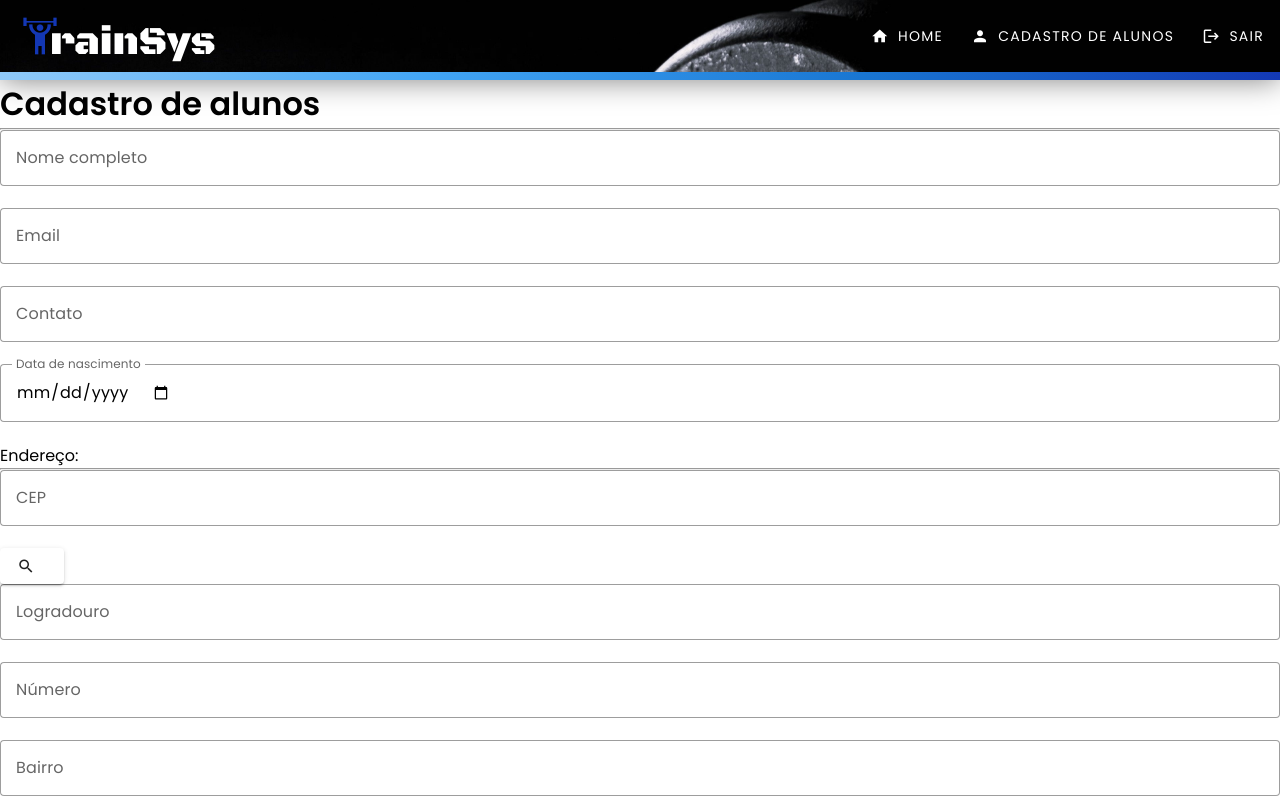
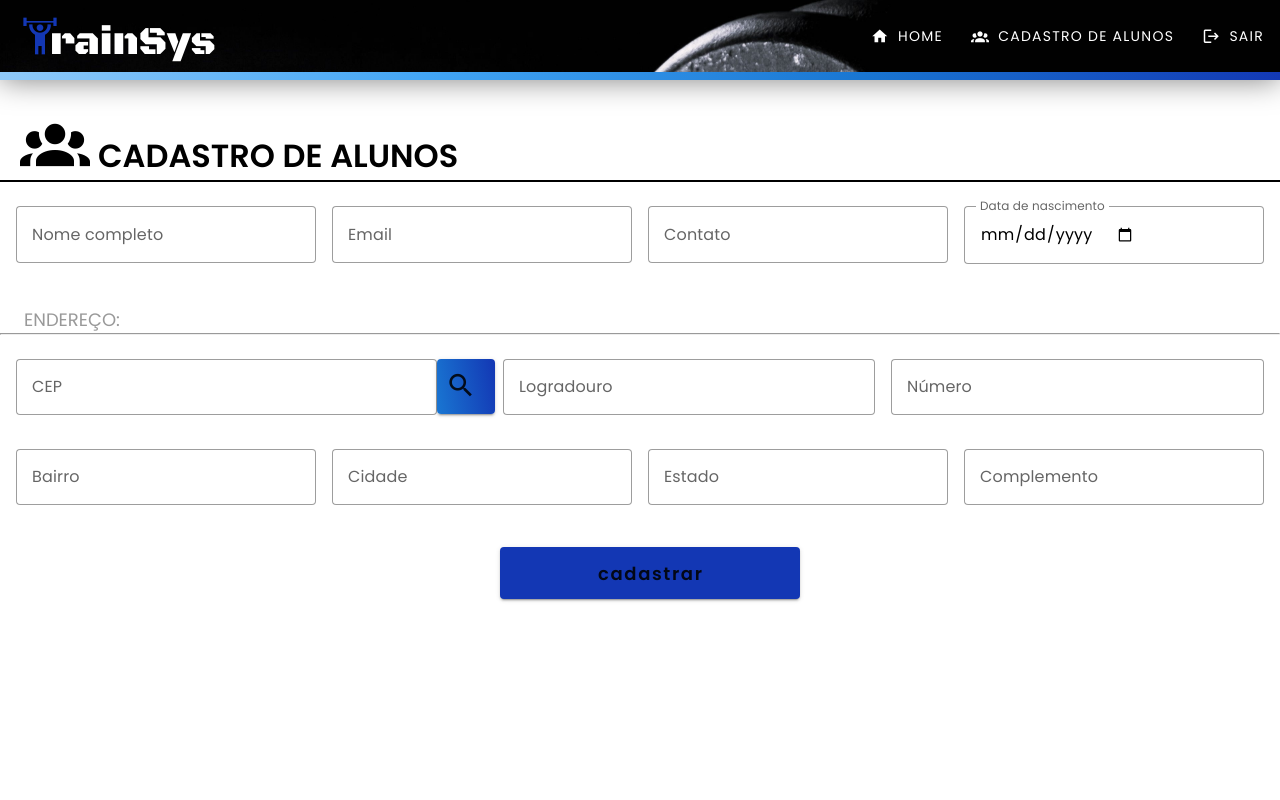
Before and after one commit to VeronicaVilas/ProjetoFinal_Modulo1_TrainSys, a Vue app in the folder TrainSys/: page /#/cadastro/novo-aluno in a window 1280 px wide. Shown: the top 800 px of the page. Built offline with nearby package versions, Linux system fonts and the light colour scheme; a web font is replaced by a local one.

Commit message:
style: added styling to the page and changed the header icon

```diff
--- a/TrainSys/src/components/Header.vue
+++ b/TrainSys/src/components/Header.vue
@@ -13,7 +13,7 @@
           </router-link>
 
           <router-link to="/cadastro/novo-aluno">
-            <v-btn class="button-header" :height="72" variant="text" prepend-icon="mdi-account">Cadastro de Alunos</v-btn>
+            <v-btn class="button-header" :height="72" variant="text" prepend-icon="mdi-account-group">Cadastro de Alunos</v-btn>
           </router-link>
 
           <router-link to="/">
--- a/TrainSys/src/views/register/newStudent/NewStudent.vue
+++ b/TrainSys/src/views/register/newStudent/NewStudent.vue
@@ -1,11 +1,15 @@
 <template>
-  <h1>Cadastro de alunos</h1>
 
-  <hr>
+  <div class="d-flex">
+    <v-icon class="icon mt-7 ms-5" icon="mdi-account-group" size="x-large"></v-icon>
+    <h1 class="title mt-13 ml-2">Cadastro de alunos</h1>
+  </div>
+
+  <hr class="student-line">
 
   <v-form @submit.prevent="handleSubmitNewStudent">
 
-    <div >
+    <div class="d-flex ma-2 mt-6">
 
     <v-text-field
     label="Nome completo"
@@ -14,6 +18,7 @@
     v-model="name"
     :error-messages="this.errorValidation.name"
     variant="outlined"
+    class="w-25 px-2 mb-3"
     />
 
     <v-text-field
@@ -23,6 +28,7 @@
     v-model="email"
     :error-messages="this.errorValidation.email"
     variant="outlined"
+    class="w-25 px-2 mb-3"
     />
 
     <v-text-field
@@ -32,6 +38,7 @@
     v-model="contact"
     :error-messages="this.errorValidation.contact"
     variant="outlined"
+    class="w-25 px-2 mb-3"
     />
 
     <v-text-field
@@ -42,14 +49,16 @@
     v-model="date_birth"
     :error-messages="this.errorValidation.date_birth"
     variant="outlined"
+    class="w-25 px-2 mb-3"
     />
     </div>
 
-    <p>Endereço:</p>
+    <p class="subtitle ml-6">Endereço:</p>
 
     <hr>
 
-    <div>
+    <div class="d-flex flex-wrap ma-2 mt-6">
+
       <v-text-field
       label="CEP"
       placeholder="CEP"
@@ -57,8 +66,10 @@
       v-model="cep"
       :error-messages="this.errorValidation.cep"
       variant="outlined"
+      class="w-15 ps-2 mb-3"
       />
-      <v-btn prepend-icon="mdi-magnify" @click="searchAddress"></v-btn>
+
+      <v-btn class="button-search" :height="55" size="small" prepend-icon="mdi-magnify" @click="searchAddress"></v-btn>
 
       <v-text-field
       label="Logradouro"
@@ -67,6 +78,7 @@
       v-model="street"
       :error-messages="this.errorValidation.street"
       variant="outlined"
+      class="w-25 px-2 mb-3"
       />
 
       <v-text-field
@@ -76,6 +88,7 @@
       v-model="number"
       :error-messages="this.errorValidation.number"
       variant="outlined"
+      class="w-25 px-2 mb-3"
       />
 
       <v-text-field
@@ -85,6 +98,7 @@
       v-model="neighborhood"
       :error-messages="this.errorValidation.neighborhood"
       variant="outlined"
+      class="w-25 px-2 mb-3"
       />
 
       <v-text-field
@@ -94,6 +108,7 @@
       v-model="city"
       :error-messages="this.errorValidation.city"
       variant="outlined"
+      class="w-25 px-2 mb-3"
       />
 
       <v-text-field
@@ -103,6 +118,7 @@
       v-model="province"
       :error-messages="this.errorValidation.province"
       variant="outlined"
+      class="w-25 px-2 mb-3"
       />
 
       <v-text-field
@@ -110,11 +126,12 @@
       type="text"
       v-model="complement"
       variant="outlined"
+      class="w-25 px-2 mb-3"
       />
     </div>
 
-    <div>
-      <v-btn size="x-large" type="submit">Cadastrar</v-btn>
+    <div class="d-flex justify-center">
+      <v-btn class="button d-flex ml-5" size="x-large" type="submit">Cadastrar</v-btn>
     </div>
     </v-form>
 </template>
@@ -169,7 +186,7 @@ export default {
           name: yup.string().required('O nome é obrigatório'),
           email: yup.string().email('O email não é valido'),
           contact: yup.string().required('O telefone é obrigatório'),
-          date_birth: yup.date('').max(new Date(), 'A data de nascimento não pode ser no futuro'),
+          date_birth: yup.date().max(new Date(), 'A data de nascimento não pode ser no futuro'),
           cep: yup.string().required('O CEP é obrigatório'),
           number: yup.string().required('O número da residência é obrigatório'),
           street: yup.string().required('O logradouro é obrigatório'),
@@ -238,3 +255,46 @@ export default {
   }
 }
 </script>
+
+<style scoped>
+.title {
+  text-transform: uppercase;
+  font-size: 32px;
+}
+
+.student-line{
+  border: 1px solid;
+}
+
+.icon {
+  font-size: 70px;
+}
+
+.subtitle {
+  text-transform: uppercase;
+  font-size: 18px;
+  color: #999999;
+}
+.button-search {
+  font-size: 24px;
+
+  background: linear-gradient(80deg, #1976D2, #1337B4);
+  cursor: pointer;
+}
+.button {
+  width: 300px;
+
+  text-transform: lowercase;
+  font-weight: bold;
+  font-size: 18px;
+
+  background-color: #1337B4;
+  cursor: pointer;
+}
+
+.button:hover {
+  background: black;
+  color: white;
+  box-shadow: 0 0 30px rgba(19, 55, 180, .5);
+}
+</style>
```
